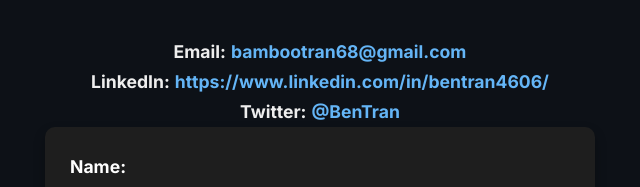
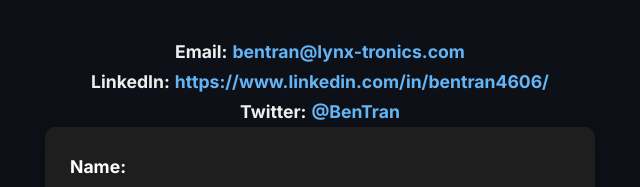
Before and after one commit to windwalker46/my-portfolio, an Eleventy site: page contact.njk in a window 1280 px wide. Shown: the part 197-384 px from the top of the page, 320-960 px from the left. Built offline with nearby package versions, Linux system fonts and the light colour scheme; Eleventy itself is replaced by a stand-in of ours; files that its build step writes are made by us from their sources.

Commit message:
Form updates

```diff
--- a/contact.njk
+++ b/contact.njk
@@ -10,7 +10,7 @@
 
 <!-- Contact Details -->
 <div class="contact-details">
-  <p><strong>Email:</strong> <a href="mailto:bambootran68@gmail.com">bambootran68@gmail.com</a></p>
+  <p><strong>Email:</strong> <a href="mailto:bentran@lynx-tronics.com">bentran@lynx-tronics.com</a></p>
   <p><strong>LinkedIn:</strong> <a href="https://www.linkedin.com/in/bentran4606/" target="_blank">https://www.linkedin.com/in/bentran4606/</a></p>
   <p><strong>Twitter:</strong> <a href="https://twitter.com/YOUR-TWITTER" target="_blank">@BenTran</a></p>
 </div>
```
